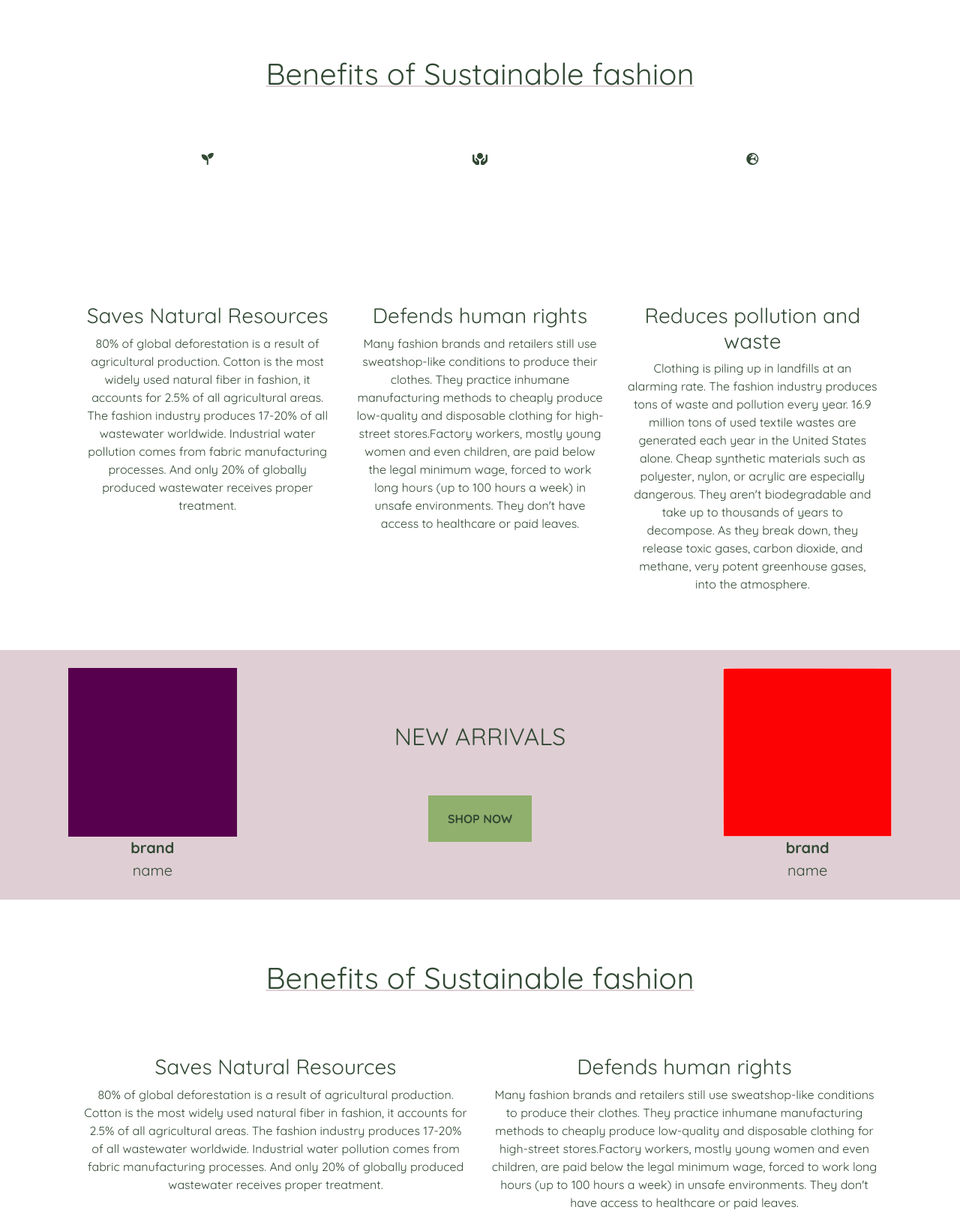
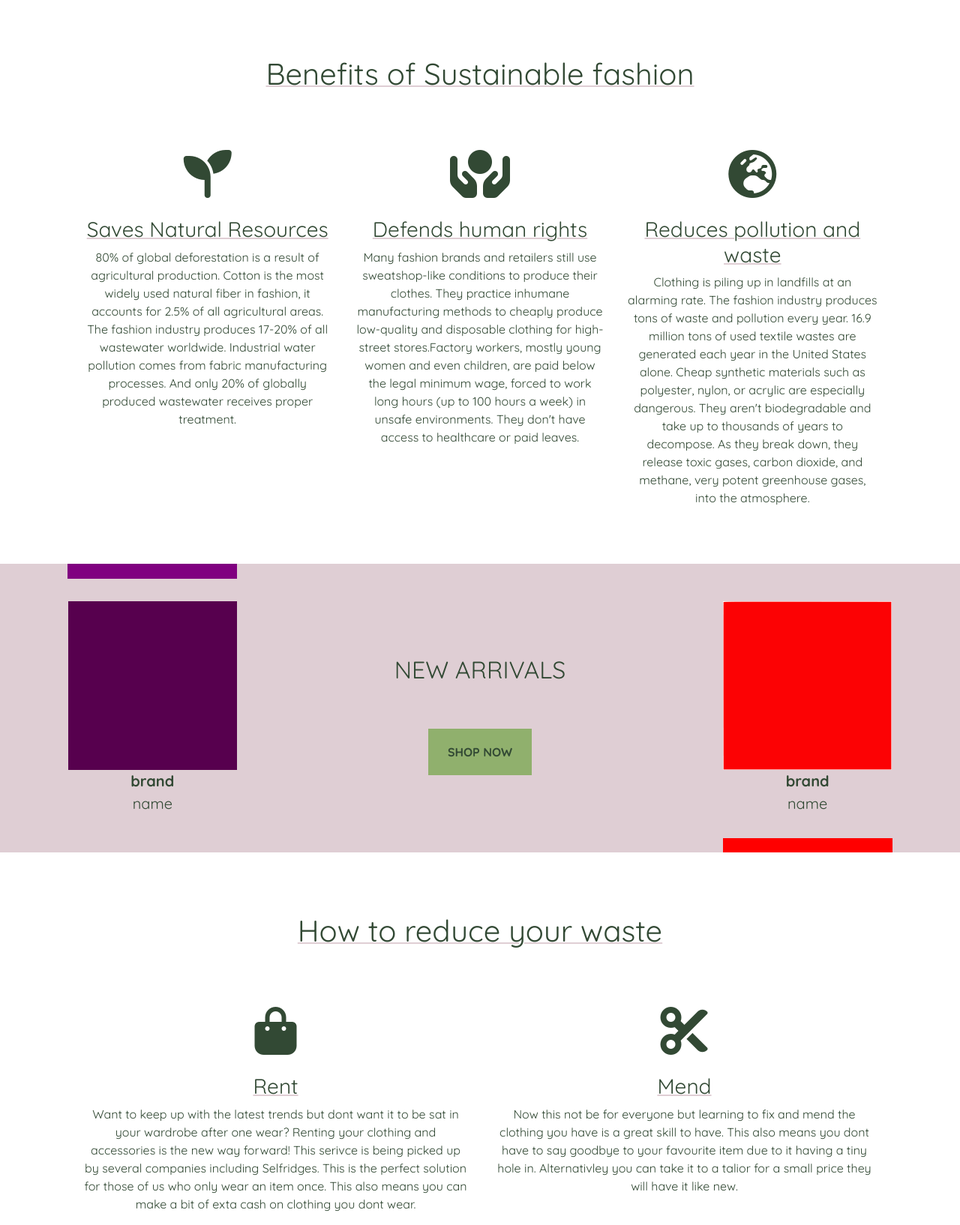
Before and after one commit to CharReek/Project-5, a Django app: page / in a window 1280 px wide. Shown: the part 684-2318 px from the top of the page at 75% size. Run offline with Django 4.2, Linux system fonts and the light colour scheme; some libraries are stand-ins or nearby versions.

Commit message:
added font awesome icons and styled new in section

```diff
--- a/home/templates/home/index.html
+++ b/home/templates/home/index.html
@@ -22,23 +22,23 @@
     </div>
 </div>
 <div class="container">
-    <div class="row benefits">
-        <div class="col-12 benefits-title">
+    <div class="row text-section">
+        <div class="col-12 title">
             <h1>Benefits of Sustainable fashion</h1>
         </div>
         <div class="col-lg-4 col-sm-12">
-            <i class="fa-solid fa-seedling"></i>
-            <h3 class="benefits-subtitle"> Saves Natural Resources</h3>
-            <p class="benefits-text"> 80% of global deforestation is a result of agricultural production. Cotton is the most widely used
+            <i class="fa-solid fa-seedling fa-4x"></i>
+            <h3 class="subtitle"> Saves Natural Resources</h3>
+            <p class="text"> 80% of global deforestation is a result of agricultural production. Cotton is the most widely used
                 natural fiber in fashion, it accounts for 2.5% of all agricultural areas. The fashion industry produces
                 17-20% of all wastewater worldwide. Industrial water pollution comes from
                 fabric manufacturing processes. And only 20% of globally produced wastewater receives proper treatment.
             </p>
         </div>
         <div class="col-lg-4 col-sm-12">
-            <i class="fa-solid fa-hands-holding-circle"></i>
-            <h3 class="benefits-subtitle"> Defends human rights</h3>
-            <p class="benefits-text">Many fashion brands and retailers still use sweatshop-like conditions to produce their clothes. They
+            <i class="fa-solid fa-hands-holding-circle fa-4x"></i>
+            <h3 class="subtitle"> Defends human rights</h3>
+            <p class="text">Many fashion brands and retailers still use sweatshop-like conditions to produce their clothes. They
                 practice inhumane manufacturing methods to cheaply produce low-quality and disposable clothing for
                 high-street stores.Factory workers, mostly young women and even children, are paid below the legal
                 minimum wage, forced to
@@ -46,9 +46,9 @@
                 paid leaves.</p>
         </div>
         <div class="col-lg-4 col-sm-12">
-            <i class="fa-solid fa-earth-europe"></i>
-            <h3 class="benefits-subtitle"> Reduces pollution and waste</h3>
-            <p class="benefits-text">Clothing is piling up in landfills at an alarming rate. The fashion industry produces tons of waste and
+            <i class="fa-solid fa-earth-europe fa-4x"></i>
+            <h3 class="subtitle"> Reduces pollution and waste</h3>
+            <p class="text">Clothing is piling up in landfills at an alarming rate. The fashion industry produces tons of waste and
                 pollution every year. 16.9 million tons of used textile wastes are generated each year in the United
                 States alone. Cheap synthetic materials such as polyester,
                 nylon, or acrylic are especially dangerous. They aren't biodegradable and take up to thousands of years
@@ -60,7 +60,10 @@
 <div class="new-in">
     <div class="row new-in-container">
         <div class="col-lg-4 col-sm-12">
+            <div class="new-in-product new-in-product-1">
                 <a href="#" class="new-in-product new-in-product-1">
+                    <div class="top-box">
+                    </div>
                     <div class="new-in-image">
                         <picture>
                             <img src="/media/test1.png" alt="">
@@ -76,14 +79,16 @@
                     </div>
                 </a>
             </div>
+        </div>
         <div class="col-lg-4 col-sm-12 new-in-text">
             <h2 class="new-in-title">
                 NEW ARRIVALS
             </h2>
             <a href="#"> <strong> Shop Now </strong></a>
         </div>
-        <div class="col-lg-4 col-sm-12">
-            <a href="#" class="new-in-product new-in-product-2">
+        <div class="col-lg-4 col-sm-12 ">
+            <div class="new-in-product new-in-product-2">
+                <a href="#">
                     <div class="new-in-image">
                         <picture>
                             <img src="/media/test2.png" alt="">
@@ -97,31 +102,36 @@
                             name
                         </div>
                     </div>
+                    <div class="bottom-box">
+                    </div>
                 </a>
             </div>
         </div>
     </div>
+</div>
 <div class="container">
-    <div class="row benefits">
-        <div class="col-12 benefits-title">
-            <h1>Benefits of Sustainable fashion</h1>
+    <div class="row text-section">
+        <div class="col-12 title">
+            <h1>How to reduce your waste</h1>
         </div>
         <div class="col-lg-6 col-sm-12">
-            <h3 class="benefits-subtitle"> Saves Natural Resources</h3>
-            <p class="benefits-text"> 80% of global deforestation is a result of agricultural production. Cotton is the most widely used
-                natural fiber in fashion, it accounts for 2.5% of all agricultural areas. The fashion industry produces
-                17-20% of all wastewater worldwide. Industrial water pollution comes from
-                fabric manufacturing processes. And only 20% of globally produced wastewater receives proper treatment.
+            <i class="fa-solid fa-bag-shopping fa-4x"></i>
+            <h3 class="subtitle">Rent</h3>
+            <p class="text"> Want to keep up with the latest trends but dont want it to be sat in your
+                wardrobe after one wear? Renting your clothing and accessories is the new way forward!
+                This serivce is being picked up by several companies including Selfridges. This is the perfect solution
+                for those of us who only wear an item once. This also means you can make a bit of exta cash on clothing
+                you dont wear.
             </p>
         </div>
         <div class="col-lg-6 col-sm-12">
-            <h3 class="benefits-subtitle"> Defends human rights</h3>
-            <p class="benefits-text">Many fashion brands and retailers still use sweatshop-like conditions to produce their clothes. They
-                practice inhumane manufacturing methods to cheaply produce low-quality and disposable clothing for
-                high-street stores.Factory workers, mostly young women and even children, are paid below the legal
-                minimum wage, forced to
-                work long hours (up to 100 hours a week) in unsafe environments. They don't have access to healthcare or
-                paid leaves.</p>
+            <i class="fa-solid fa-scissors fa-4x"></i>
+            <h3 class="subtitle">Mend</h3>
+            <p class="text"> Now this not be for everyone but learning to fix and mend the clothing you have is
+                a great skill to have.
+                This also means you dont have to say goodbye to your favourite item due to it having a tiny hole in.
+                Alternativley you can take it to a talior for a small price they will have it like new.
+            </p>
         </div>
     </div>
 </div>
--- a/static/css/base.css
+++ b/static/css/base.css
@@ -76,18 +76,21 @@ color: white;
 }
 /* header section end */
 
-.benefits{
+.text-section{
     justify-content: center;
     text-align: center;
     margin: 60px 80px;
     color: #324934;
 }
-.benefits-title{
+.title{
     margin: 20px 0 70px;
     text-decoration: underline 2px #dfced4;
 }
-.benefits i {
-    height: 200px;
+.subtitle {
+    text-decoration: 2px underline #dfced4;
+}
+.text-section i {
+    padding-bottom: 25px;
 }
 
 /* icons */
@@ -119,7 +122,7 @@ color: white;
 .new-in-product{
     justify-content: center;
     text-align: center;
-    margin: 100px;
+    margin: 50px 0;
 }
 .new-in-text{
     text-align: center;
@@ -148,6 +151,24 @@ color: white;
     font-size: 20px;
 }
 
+.top-box{
+    height: 20px;
+    width: 226px;
+    background-color: purple;
+    top: 50%;
+    left: 50%;
+    transform: translate(-113px, -193px);
+    position: absolute;
+}
+.bottom-box{
+    height: 20px;
+    width: 226px;
+    background-color: red;
+    bottom: 50%;
+    right: 50%;
+    transform: translate(113px, 193px);
+    position: absolute;
+}
  /* Media Queries */
 
 /* Slightly larger container on xl screens */
```
Lines whose indentation alone changed are shown as unchanged.
